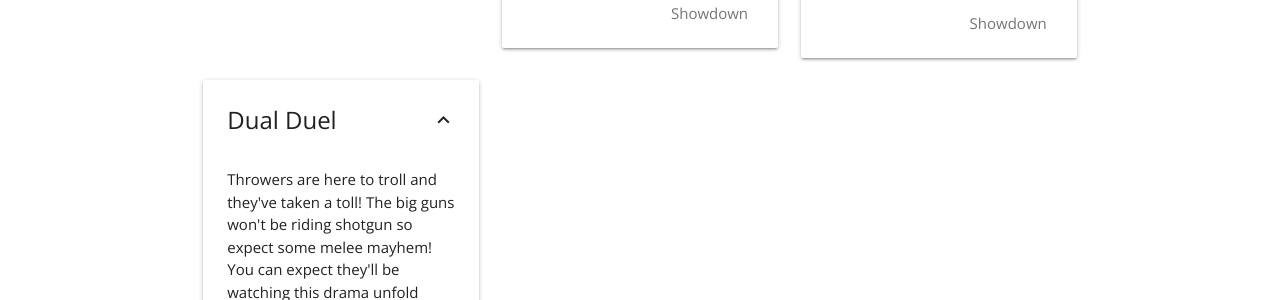
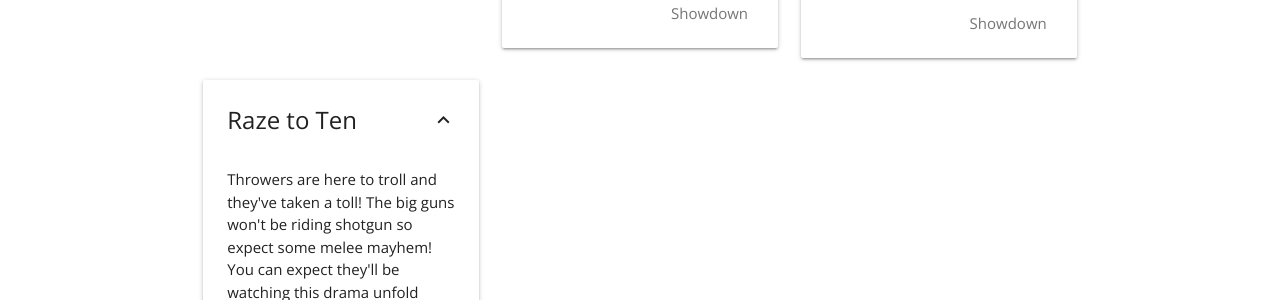
Before and after one commit to defensegrid/defensegrid.github.io, a Jekyll site: the page built from events.md, in a window 1280 px wide. Shown: the part 1185-1485 px from the top of the page. Built offline with Jekyll 4.4.1, drawn with Linux system fonts in a browser that asks for light colours.

Commit message:
Updated 2nd event name and brawler
I think the new name is catchy

```diff
--- a/_data/brawl-events.yml
+++ b/_data/brawl-events.yml
@@ -63,9 +63,9 @@
   gameplay: Bibi uses Bat knockback to push 8-Bit's out. 8-Bit's use gadget to escape, can recharge Super from other 8-Bit's, can destroy the Super of other 8-Bit's. No one can kill anyone.
   status: published
 
-- name: Dual Duel
+- name: Raze to Ten
   description: Throwers are here to troll and they've taken a toll! The big guns won't be riding shotgun so expect some melee mayhem! You can expect they'll be watching this drama unfold while the throwers on the other hand bash out at enemy Throwers calling it democracy!
-  brawler: Heavyweight & Thrower
+  brawler: Melee & Thrower
   map: Map for Sharpshooters
   gamemode: Duo Showdown
   gameplay: Only Heavyweights can kill Heavyweights and only Throwers can kill Throwers. If a Melee is killed the Thrower can be killed and vice versa. First duo to accumulate 10 Power Cubes wins the Showdown.
```
